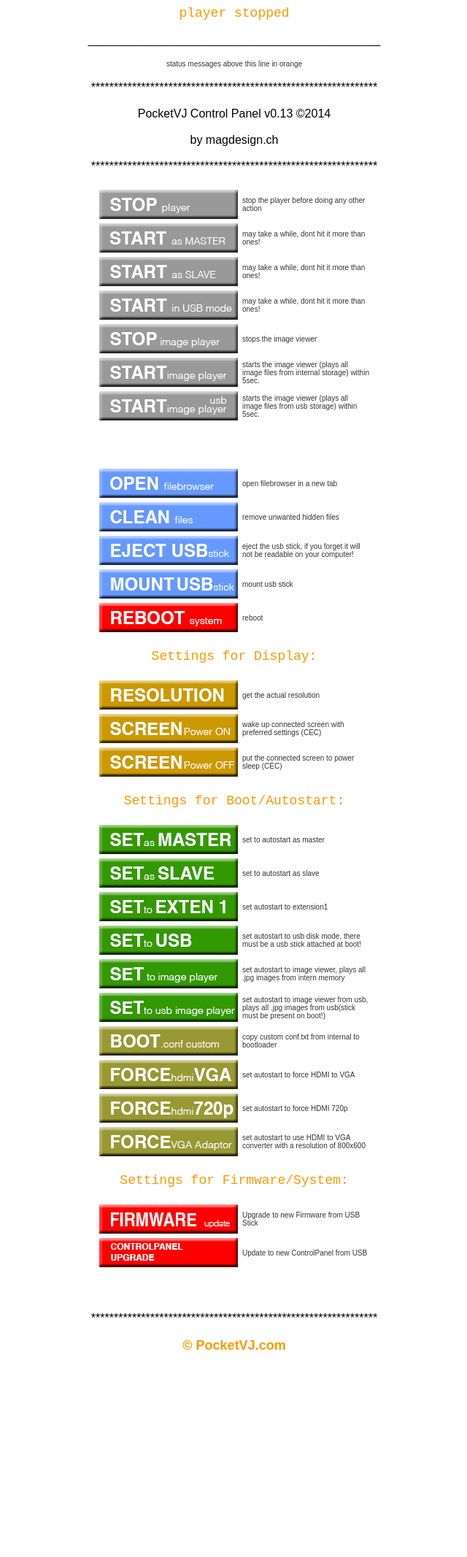
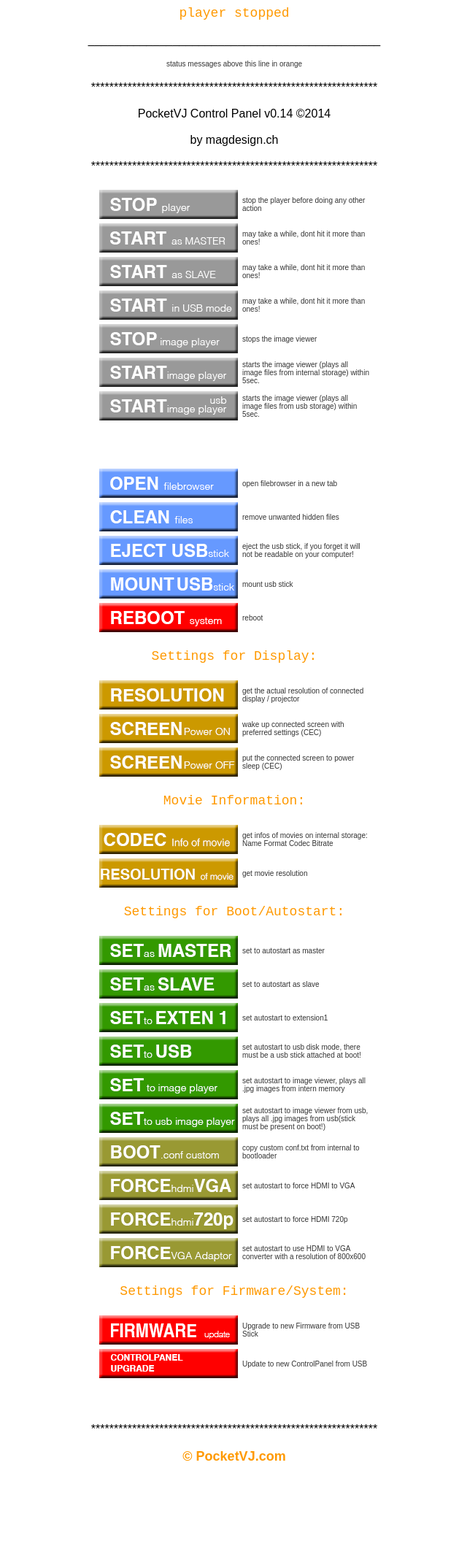
Before and after one commit to magdesign/PocketVJ, a PHP site: page /index.php?action=stop in a window 1280 px wide. Shown: the top 2133 px of the page at 73% size, without its empty margins (319-959 px from the left). Before the commit the page ends 1849 px from the top, so only its background shows below. Run offline with PHP 8.4, Linux system fonts and the light colour scheme.

Commit message:
movie info
added knobs for codec and movie informations

```diff
--- a/index.php
+++ b/index.php
@@ -136,6 +136,19 @@ if ($_GET['action'] == 'screenoff') {
 	system("sudo /opt/vc/bin/tvservice -o");
 }
 
+
+if ($_GET['action'] == 'codecinfo') {
+	$output = shell_exec('mediainfo --Inform="General;%CompleteName%  Format: %Format% Codec: %CodecID%  Bitrate: %OverallBitRate%" /media/internal/*');
+    echo "<pre>$output</pre>";
+}
+
+if ($_GET['action'] == 'movieinfo') {
+	$output = shell_exec('mediainfo --Inform="Video;Videosize: %Width%x%Height% pixel" /media/internal/*');
+    echo "<pre>$output</pre>";
+}
+
+
+
 if ($_GET['action'] == 'firmware') {
 	echo "upgrade player and sync";
 	system("sudo cp /media/usb/omxplayer /usr/bin/omxplayer");
@@ -206,7 +219,7 @@ function MM_preloadImages() { //v3.0
 <p class="header_02"><span class="header_02top">_____________________________________________</span></p>
 <p class="header_02"><span class="header_02top"><span class="description">status messages above this line in orange</span></span></p>
 <p class="header_02"><span class="header_02top">***************************************************************</span></p>
-<p class="header_02"><span class="header_02top">PocketVJ Control Panel </span><span class="header_02top">v0.13 ©2014 </span></p>
+<p class="header_02"><span class="header_02top">PocketVJ Control Panel </span><span class="header_02top">v0.14 ©2014 </span></p>
 <p class="header_02"><span class="header_02top">by magdesign.ch</span></p>
 <p class="header_02"><span class="header_02top">***************************************************************</span></p>
 <table width="380" border="0" align="center" cellspacing="4">
@@ -266,7 +279,7 @@ function MM_preloadImages() { //v3.0
 <table width="380" border="0" align="center" cellspacing="4">
   <tr>
     <td height="40"><a href="?action=getresolution"><img src="pics/resolution.png" width="190" height="40" alt="RESOLUTION" /></a></td>
-    <td width="190" height="40" class="description"><p align="left">get the actual resolution</p></td>
+    <td width="190" height="40" class="description"><p align="left">get the actual resolution of connected display / projector</p></td>
   </tr>
   <tr>
     <td width="190" height="40"><a href="?action=screenon"><img src="pics/screen_on.png" width="190" height="40" alt="screen on" /></a></td>
@@ -275,6 +288,17 @@ function MM_preloadImages() { //v3.0
   <tr>
     <td width="190" height="40"><a href="?action=screenoff"><img src="pics/screen_off.png" width="190" height="40" alt="screen off" /></a></td>
     <td width="190" height="40" class="description"><p align="left">put the connected screen to power sleep (CEC)</p></td>
+  </tr>
+</table>
+<p>Movie Information:</p>
+<table width="380" border="0" align="center" cellspacing="4">
+  <tr>
+    <td width="190" height="40"><a href="?action=codecinfo"><img src="pics/codecinfo.png" width="190" height="40" alt="MASTER" /></a></td>
+    <td width="190" height="40" class="description"><p align="left">get infos of movies on internal storage: Name Format Codec Bitrate</p></td>
+  </tr>
+  <tr>
+    <td height="40"><a href="?action=movieinfo"><img src="pics/movieresolution.png" width="190" height="40" alt="update" /></a></td>
+    <td height="40" class="description"><p align="left">get movie resolution</p></td>
   </tr>
 </table>
 <p>Settings for Boot/Autostart:</p>
```
Also changed, not shown: pics/codecinfo.png (added), pics/movieresolution.png (added).
